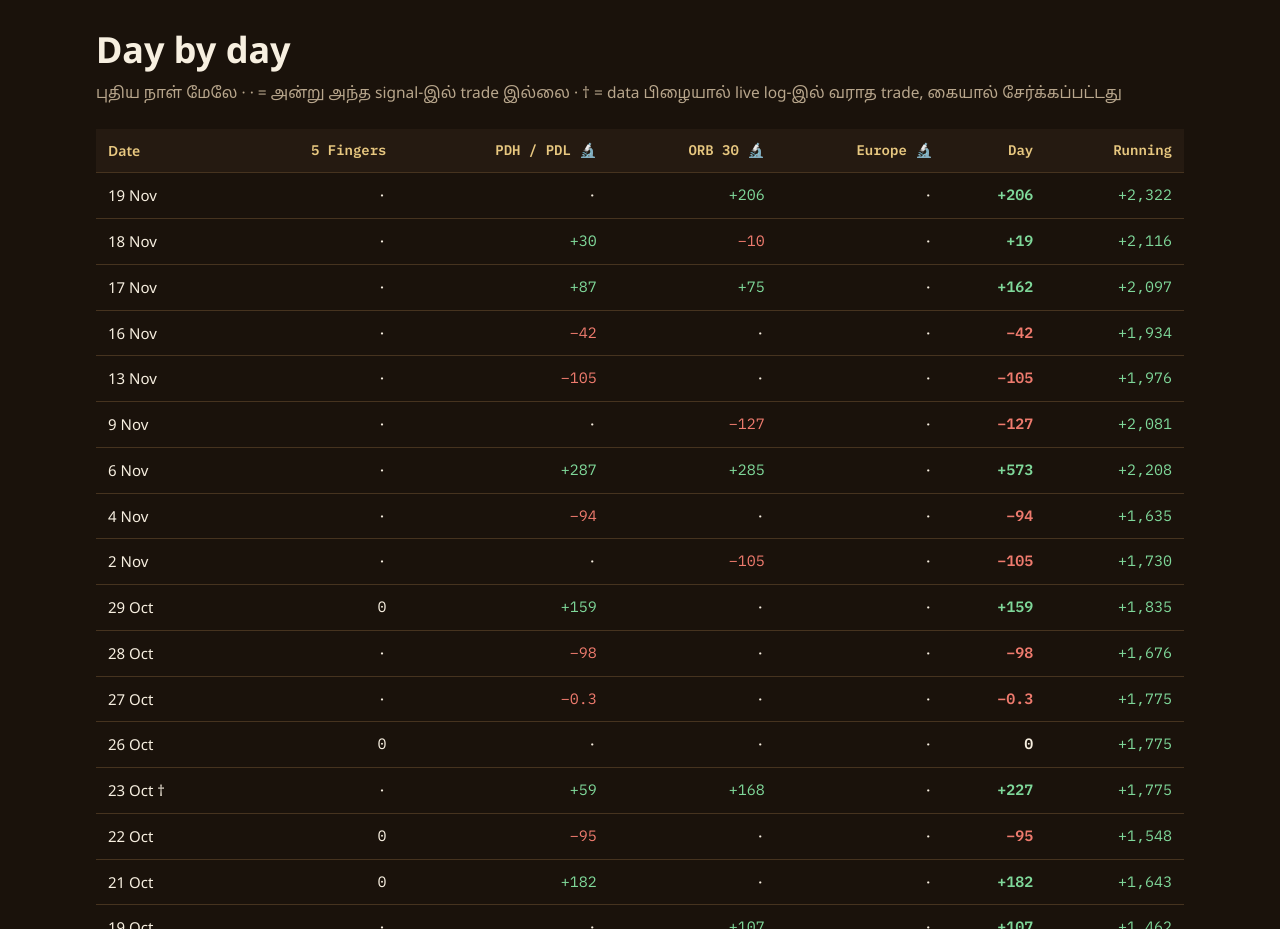
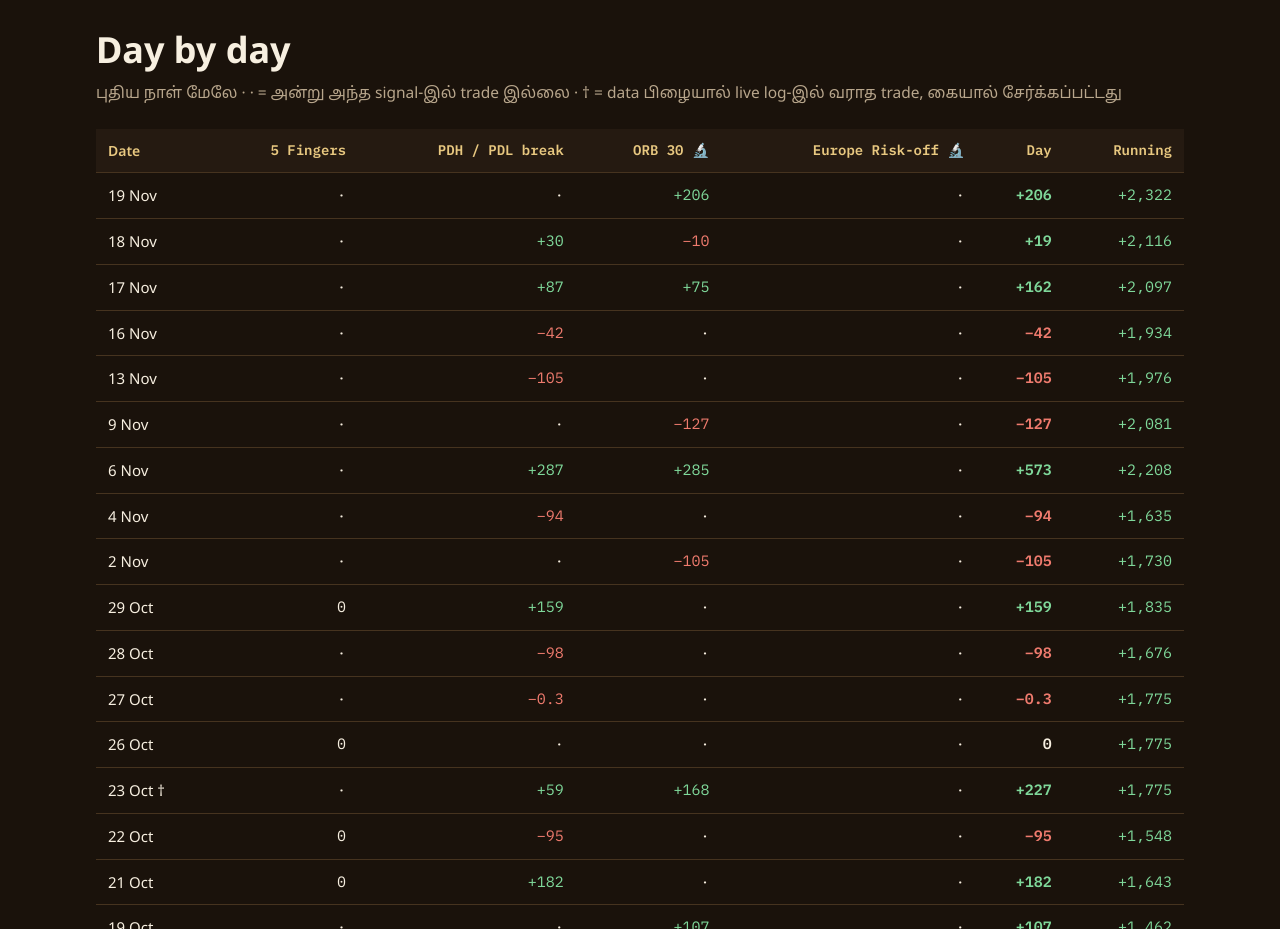
Before and after one commit to ThomasAAROON/mathbythomas.in, a plain HTML site: page scoreboard.html in a window 1280 px wide. Shown: the part 2180-3109 px from the top of the page. Drawn offline with Linux system fonts and the light colour scheme; a web font is replaced by a local one.

Commit message:
Add files via upload

```diff
--- a/scoreboard.html
+++ b/scoreboard.html
@@ -226,7 +226,7 @@ table.daily td.n,table.daily th.n{font-family:var(--f-num);font-variant-numeric:
   <section class="wrap">
     <div class="sec-head"><div><h2>Day by day</h2><p class="ta">புதிய நாள் மேலே · · = அன்று அந்த signal-இல் trade இல்லை · † = data பிழையால் live log-இல் வராத trade, கையால் சேர்க்கப்பட்டது</p></div></div>
     <div class="tablewrap"><table class="grid daily">
-      <thead><tr><th>Date</th><th class="n">5 Fingers</th><th class="n">PDH / PDL 🔬</th><th class="n">ORB 30 🔬</th><th class="n">Europe 🔬</th><th class="n">Day</th><th class="n">Running</th></tr></thead>
+      <thead><tr id="sb-dhead"><th>Date</th><th class="n">5 Fingers</th><th class="n">PDH / PDL</th><th class="n">ORB 30 🔬</th><th class="n">Day</th><th class="n">Running</th></tr></thead>
       <tbody id="sb-daily"></tbody>
     </table></div>
     <p class="note ta">Signal இல்லாத நாட்கள் இந்த அட்டவணையில் இல்லை. Points = Nifty points, brokerage / cost-க்கு முன். குறுகிய காலம் மட்டுமே — எந்த system-ஐயும் மதிப்பிட இது போதாது; இது எதிர்காலக் கணிப்பு அல்ல. வார விவரம்: <a href="scorecards.html">Scorecards</a> · ஆபத்துகள்: <a href="risk.html">Risk &amp; Expectations</a>.</p>
@@ -322,6 +322,11 @@ table.daily td.n,table.daily th.n{font-family:var(--f-num);font-variant-numeric:
       }).join("");
     }
     var ch = $("sb-chart"); if (ch) ch.innerHTML = chart(sb.days);
+    var dh = $("sb-dhead");
+    if (dh) {
+      dh.innerHTML = '<th>Date</th>' + sb.signals.map(function (g) { return '<th class="n">' + g.name + (g.experimental ? ' 🔬' : '') + '</th>'; }).join("") +
+        '<th class="n">Day</th><th class="n">Running</th>';
+    }
     var dt = $("sb-daily");
     if (dt) {
       dt.innerHTML = sb.days.slice().reverse().map(function (d) {
```
